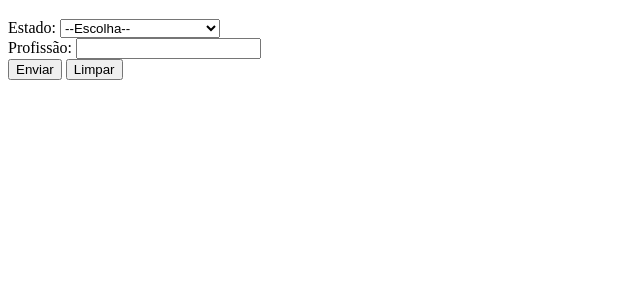
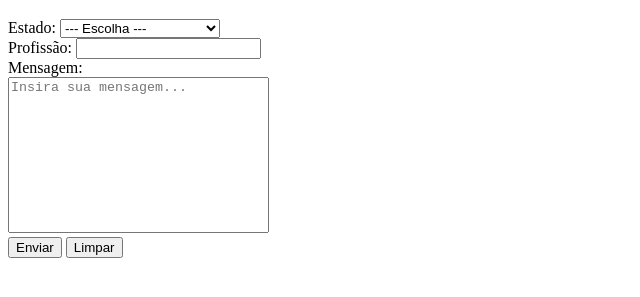
Before and after one commit to miqueias-vinicius/html-css, a plain HTML site: page exercicios/ex025/form007.html in a window 1280 px wide. Shown: the part 61-358 px from the top of the page, without its empty margins (0-640 px from the left). Drawn offline with Linux system fonts and the light colour scheme.

Commit message:
criei form007

```diff
--- a/exercicios/ex025/form007.html
+++ b/exercicios/ex025/form007.html
@@ -10,11 +10,11 @@
 </head>
 <body>
     <h1>Exemplo de Formulário</h1>
-    <form action="cadastro.php" method="post">
+    <form action="cadastro.php" method="post" autocomplete="off">
         <div class="estado">
             <label for="estado-id">Estado:</label>
-            <select name="estado" id="estado-id">
-                <option value="">--Escolha--</option>
+            <select name="estado" id="estado-id" required>
+                <option value="" disabled selected>--- Escolha ---</option>
                 <optgroup label="Sudeste">
                     <option value="MG">Minas Gerais</option>
                     <option value="RJ">Rio de Janeiro</option>
@@ -29,13 +29,17 @@
         </div>
         <div class="prof">
             <label for="prof-id">Profissão:</label>
-            <input type="text" name="prof" id="prof-id" list="lstprof">
+            <input type="text" name="prof" id="prof-id" list="lstprof" required>
             <datalist id="lstprof">
                 <option>Administrador</option>
                 <option>Barbeiro</option>
                 <option>Piloto</option>
                 <option>Cozinheiro</option>
             </datalist>
+        </div>
+        <div class="textarea">
+            <label for="txtid">Mensagem:</label><br>
+            <textarea name="txt" id="txtid" cols="30" rows="10" maxlength="180" placeholder="Insira sua mensagem..." style="resize: none;"></textarea>
         </div>
         <div class="sub-res">
             <input type="submit" value="Enviar">
```
